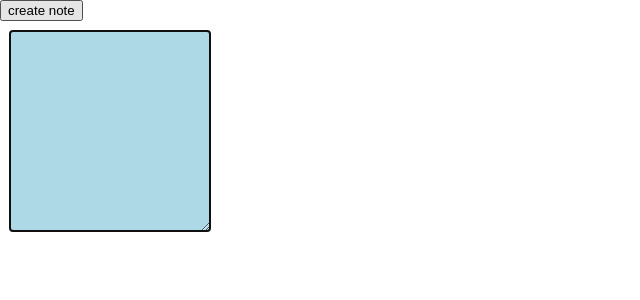
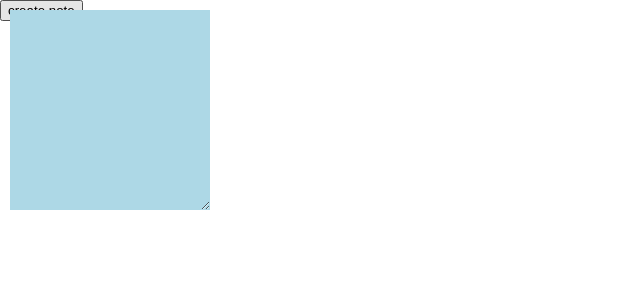
Before and after one commit to TomGB/kepeken, a React (Create React App) app: page / in a window 1280 px wide. Both pictures are taken after a click on the button "create note". Shown: the top 300 px of the page, without its empty margins (0-640 px from the left). Built offline with nearby package versions, Linux system fonts and the light colour scheme.

Commit message:
edit and move notes

```diff
--- a/src/App.css
+++ b/src/App.css
@@ -1,14 +1,21 @@
+body, .root, .main{
+  width: 100%;
+  height: 100vh;
+  display: inline-block;
+}
+
 .note {
+  position: absolute;
+
   min-width: 200px;
   min-height: 200px;
   height: 200px;
   width: 200px;
   background-color: lightblue;
   display: inline-block;
-  margin: 10px;
 }
 
-.noteText{
+.noteText {
   box-sizing: border-box; /* fit parent width */
   border: none;
   width: 100%;
--- a/src/App.js
+++ b/src/App.js
@@ -2,12 +2,22 @@ import React, { Component } from 'react';
 import logo from './logo.svg';
 import './App.css';
 
-function NotesArea({notes, updateNote}) {
+function NotesArea({notes, updateNote, selectNote, editNote, deselectNote}) {
   return (
     <div className='noteContainer'>
       {notes.map((note, index) =>
-        <div className='note' key={index}>
-          <textarea className='noteText' onChange={(event) => updateNote(event, index)} autoFocus></textarea>
+        <div
+          className='note'
+          key={index}
+          onMouseDown={() => selectNote(index)}
+          style={note.style} >
+          <textarea
+            className='noteText'
+            onChange={(event) => updateNote(event, index)}
+            readOnly={!(note.editable || note.editing)}
+            onClick={(event) => editNote(event, index)}
+            onBlur={() => deselectNote(index)}>
+          </textarea>
         </div>
       )}
     </div>
@@ -32,7 +42,7 @@ class App extends Component {
     const current = history[history.length - 1];
     const notes = current.notes.slice();
 
-    notes.push({});
+    notes.push({ style: { top: 10, left: 10 } });
 
     this.setState({
       history: history.concat([
@@ -44,7 +54,7 @@ class App extends Component {
     });
   }
 
-  updateNote(event, index) {
+  updateNote (event, index) {
     const history = this.state.history.slice(0, this.state.stepNumber + 1);
     const current = history[history.length - 1];
     const notes = current.notes.slice();
@@ -63,18 +73,137 @@ class App extends Component {
     });
   }
 
+  selectNote (i) {
+    const history = this.state.history.slice(0, this.state.stepNumber + 1);
+    const current = history[history.length - 1];
+    const notes = current.notes.slice();
+
+    notes[i].selected = true;
+
+    this.setState({
+      history: history.concat([
+        {
+          notes: notes,
+        }
+      ]),
+      stepNumber: history.length,
+    });
+  }
+
+  moveNote (event, index) {
+    const history = this.state.history.slice(0, this.state.stepNumber + 1);
+    const current = history[history.length - 1];
+    const notes = current.notes.slice();
+
+    const note = (() => {
+      for (var i = 0; i < notes.length; i++) {
+        if (notes[i].selected) {
+          return notes[i];
+        }
+      }
+
+      return false;
+    })();
+
+    if(note && !note.editing) {
+      if(event.buttons){
+        if (note.oldX) {
+
+          note.X = event.clientX;
+          note.Y = event.clientY;
+
+          const diffX = note.X - note.oldX;
+          const diffY = note.Y - note.oldY;
+
+          note.style.left = note.style.left + diffX;
+          note.style.top = note.style.top + diffY;
+
+          note.oldX = note.X;
+          note.oldY = note.Y;
+        } else {
+          note.oldX = event.clientX;
+          note.oldY = event.clientY;
+        }
+      } else {
+        this.releaseNote();
+      }
+
+      this.setState({
+        history: history.concat([
+          {
+            notes: notes,
+          }
+        ]),
+        stepNumber: history.length,
+      });
+    }
+  }
+
+  releaseNote () {
+    const history = this.state.history.slice(0, this.state.stepNumber + 1);
+    const current = history[history.length - 1];
+    const notes = current.notes.slice();
+
+    notes.forEach(note => {
+      note.selected = false;
+      note.oldX = null;
+      note.oldY = null;
+    });
+  }
+
+  editNote (event, i) {
+    const history = this.state.history.slice(0, this.state.stepNumber + 1);
+    const current = history[history.length - 1];
+    const notes = current.notes.slice();
+
+    if (!notes[i].editing && notes[i].editable) {
+      notes[i].editing = true;
+
+      console.log('editing');
+    }
+
+    if (!notes[i].editing && !notes[i].editable) {
+      notes[i].editable = true;
+
+      console.log('editable');
+
+      setTimeout(() => {
+        notes[i].editable = false;
+        console.log('not editable');
+      }, 500);
+    }
+  }
+
+  deselectNote (i) {
+    const history = this.state.history.slice(0, this.state.stepNumber + 1);
+    const current = history[history.length - 1];
+    const notes = current.notes.slice();
+
+    notes[i].editing = false;
+    notes[i].editable = false;
+
+    console.log('deselect');
+  }
+
   render() {
     const history = this.state.history.slice(0, this.state.stepNumber + 1);
     const current = history[history.length - 1];
 
     return (
-      <div className='main'>
+      <div className='main' onMouseMove={(event) => this.moveNote(event)} onMouseUp={() => this.releaseNote()}>
         <div className='menu'>
           <button onClick={() => this.createNote()} className='createNote' title='create note'>
             create note
           </button>
         </div>
-        <NotesArea notes={current.notes} className='NotesArea' updateNote={(event, index) => this.updateNote(event, index)}/>
+        <NotesArea
+          notes={current.notes}
+          className='NotesArea'
+          updateNote={(event, index) => this.updateNote(event, index)}
+          selectNote={(index) => this.selectNote(index)}
+          editNote={(event, index) => this.editNote(event, index)}
+          deselectNote={(index) => this.deselectNote(index)}
+        />
       </div>
     );
   }
```
